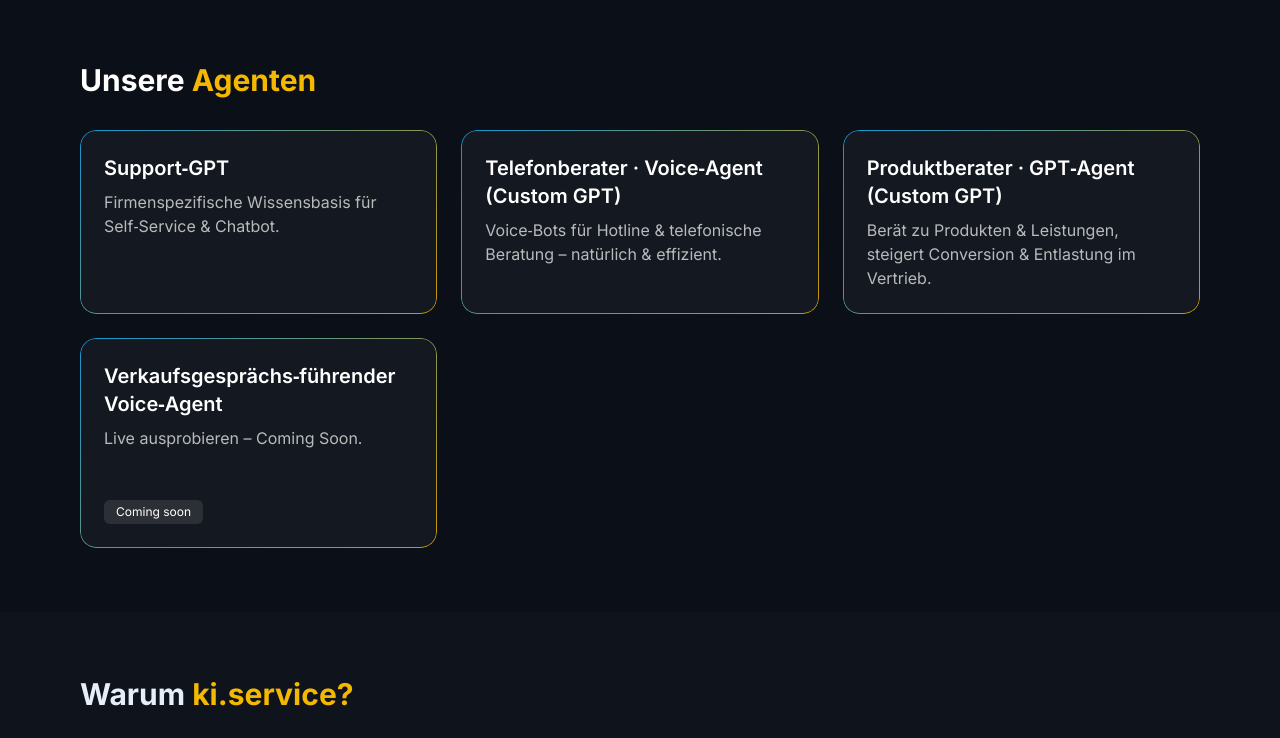
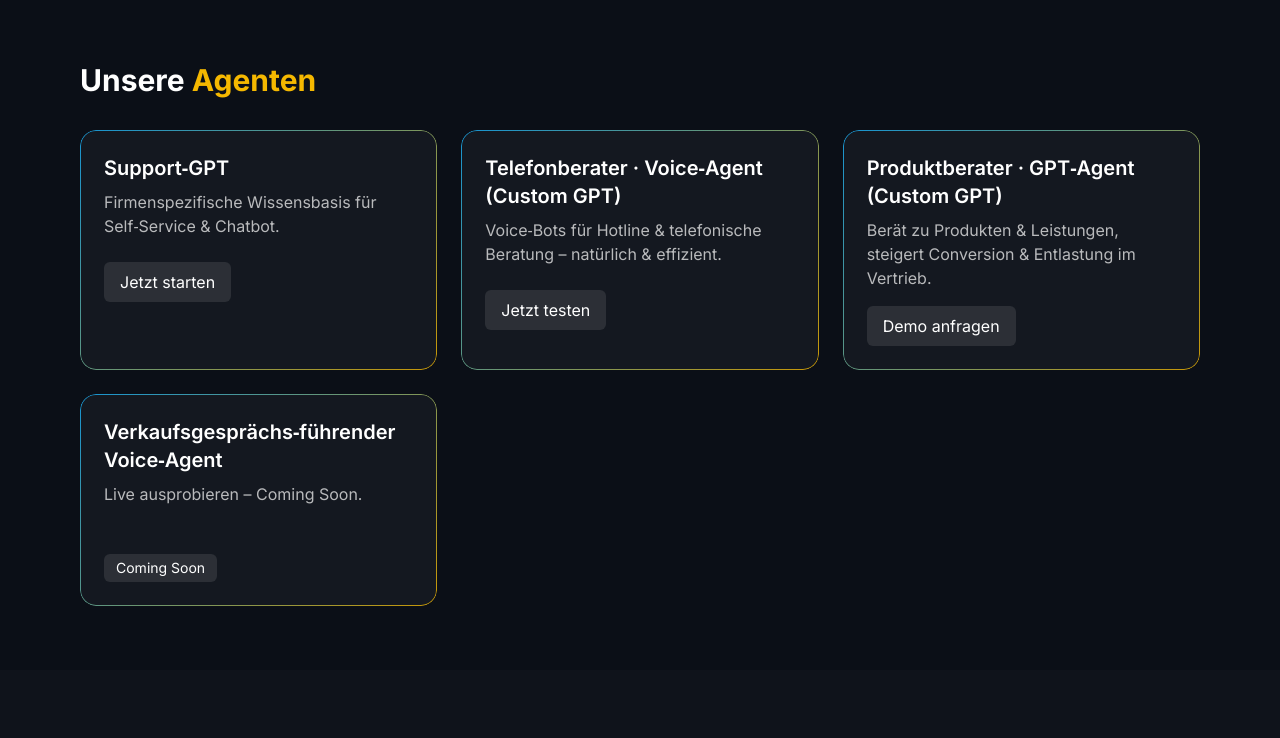
Before and after one commit to DiaBauer/KIservice_neuX, a Next.js app: page / in a window 1280 px wide. Shown: the part 700-1438 px from the top of the page. Built offline with nearby package versions, Linux system fonts and the light colour scheme.

Commit message:
Add cta prop to AgentCard component
fix AgentCard

```diff
--- a/components/AgentCard.js
+++ b/components/AgentCard.js
@@ -1,28 +1,31 @@
 import { motion } from "framer-motion";
 
-export default function AgentCard({ title, subtitle, comingSoon = false }) {
+export default function AgentCard({ title, subtitle, cta, comingSoon = false }) {
   return (
     <motion.div
-      className={`glow-border p-6 rounded-2xl ${
-        comingSoon ? "opacity-80" : ""
-      }`}
+      className={`glow-border p-6 rounded-2xl ${comingSoon ? "opacity-80" : ""}`}
       initial={{ opacity: 0, y: 20 }}
-      animate={{ opacity: 1, y: 0 }}
-      transition={{ duration: 0.35 }}
+      whileInView={{ opacity: 1, y: 0 }}
+      viewport={{ once: true }}
+      transition={{ duration: 0.5 }}
     >
       <h3 className="text-xl font-semibold text-white">{title}</h3>
+      <p className="text-white/70 mt-2 min-h-[56px]">{subtitle}</p>
 
-      {subtitle ? (
-        <p className="text-white/70 mt-2 min-h-[56px]">{subtitle}</p>
-      ) : null}
-
-      {comingSoon ? (
-        <div className="mt-4">
-          <span className="inline-flex items-center rounded-md bg-white/10 text-white px-3 py-1 text-xs">
-            Coming soon
+      <div className="mt-4">
+        {comingSoon ? (
+          <span className="inline-flex items-center rounded-md bg-white/10 text-white px-3 py-1 text-sm">
+            Coming&nbsp;Soon
           </span>
-        </div>
-      ) : null}
+        ) : (
+          <a
+            href="#kontakt"
+            className="inline-flex items-center rounded-md px-4 py-2 bg-white/10 text-white hover:bg-white/20 transition"
+          >
+            {cta || "Jetzt starten"}
+          </a>
+        )}
+      </div>
     </motion.div>
   );
 }
```
